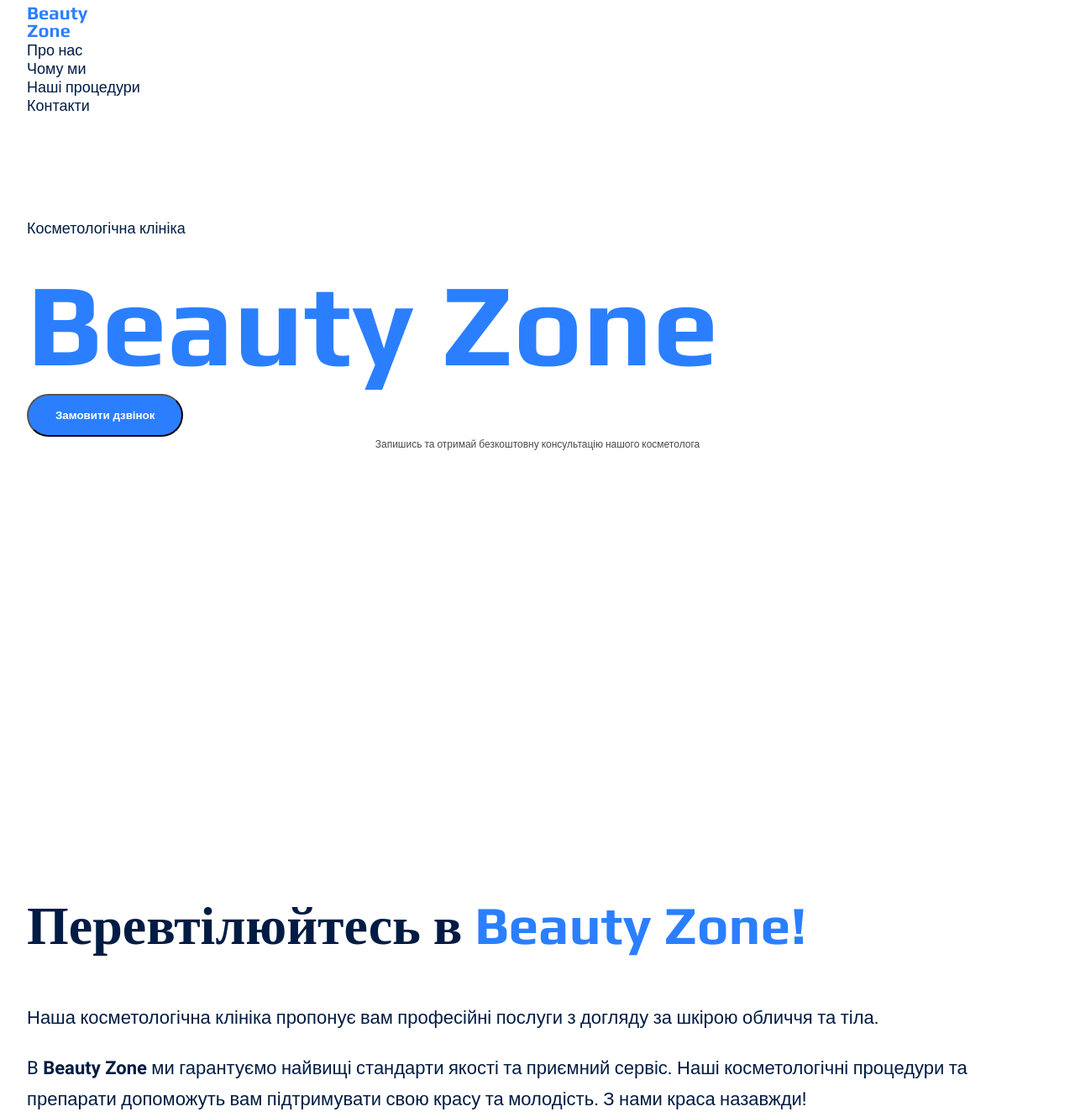
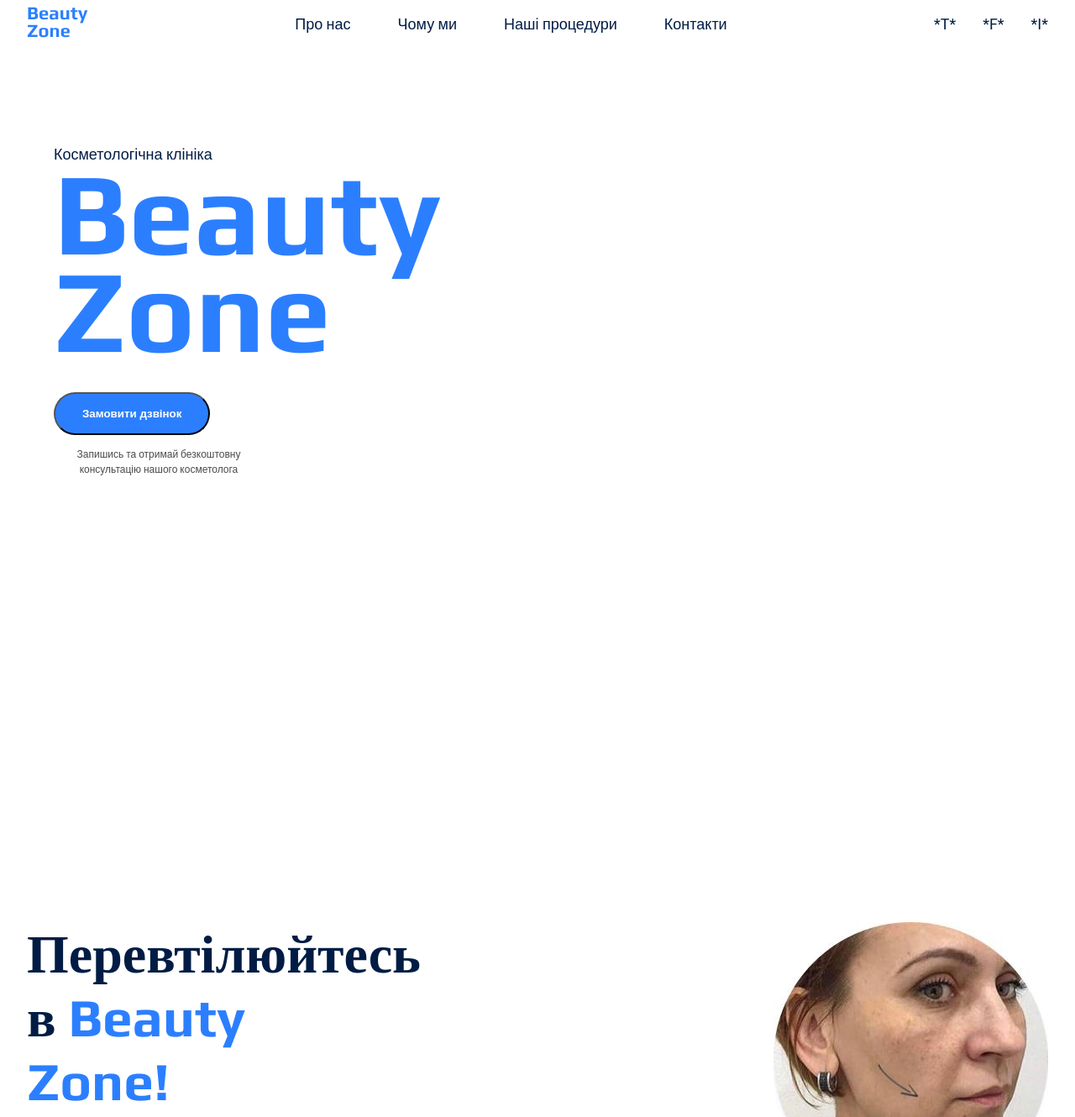
Before and after one commit to maxyyris/genius-homework-2, a plain HTML site: page index.html in a window 1280 px wide. Shown: the top 1330 px of the page at 84% size. Drawn offline with Linux system fonts and the light colour scheme.

Commit message:
update index.html and style.css
Work with css flexbox

```diff
--- a/css/style.css
+++ b/css/style.css
@@ -52,6 +52,7 @@ h5,
 h6,
 p {
   margin-top: 0;
+  margin-bottom: 0;
 }
 
 ul {
@@ -72,7 +73,6 @@ address {
 
 .navigation-link:hover {
   color: var(--color-brand);
-  font-weight: 700;
 }
 
 .footer-link {
@@ -83,7 +83,6 @@ address {
 
 .footer-link:hover {
   color: var(--color-brand);
-  font-weight: 700;
 }
 
 /* BUTTONS */
@@ -94,6 +93,7 @@ address {
   border-radius: 32px;
   cursor: pointer;
   padding: 16px 32px;
+  margin-bottom: 14px;
 }
 
 .button:hover {
@@ -101,9 +101,43 @@ address {
   color: var(--color-brand);
 }
 
+/* HEADER */
+.header-container {
+  display: flex;
+  align-items: center;
+  gap: 40px;
+}
+
+.header-nav {
+  display: flex;
+  align-items: center;
+  flex-grow: 1;
+  gap: 40px;
+}
+
+.header-menu {
+  display: flex;
+  gap: 56px;
+  flex-grow: 1;
+  justify-content: center;
+}
+
+.header-social {
+  display: flex;
+  gap: 32px;
+}
+
 /* HERO SECTION */
 .hero-section {
   padding: 124px 0 514px 0;
+}
+
+.hero-container {
+  display: flex;
+  flex-direction: column;
+  align-items: start;
+  margin-left: 32px;
+  max-width: 400px;
 }
 
 .hero-tittle {
@@ -111,9 +145,9 @@ address {
   font-family: 'Play', sans-serif;
   font-size: 140px;
   font-weight: 700;
-  line-height: 1.2;
+  line-height: 0.83;
   text-transform: capitalize;
-  margin-bottom: 0;
+  margin-bottom: 40px;
 }
 
 .hero-text-information {
@@ -121,6 +155,8 @@ address {
   text-align: center;
   font-size: 12px;
   line-height: 1.5;
+  margin-bottom: 16px;
+  max-width: 250px;
 }
 
 /* ABOUT SECTION */
@@ -128,14 +164,21 @@ address {
   padding: 0 0 88px 0;
 }
 
+.about-container {
+  display: flex;
+  justify-content: space-between;
+}
+
+.section-content {
+  max-width: 710px;
+  gap: 40px;
+}
+
 .section-tittle {
   font-family: Play;
   font-size: 64px;
   font-weight: 700;
-}
-
-.section-tittle.tittle-margin {
-  margin-bottom: 0 0 48px 0;
+  text-align: center;
 }
 
 .section-tittle .accent {
@@ -146,9 +189,17 @@ address {
   text-transform: capitalize;
 }
 
+.about-tittle-accent {
+  text-align: start;
+  max-width: 442px;
+  margin-bottom: 40px;
+}
+
 .about-text {
   font-size: 22px;
   line-height: 1.7;
+  max-width: 666px;
+  margin-bottom: 40px;
 }
 
 .about-text .accent {
@@ -161,10 +212,21 @@ address {
   padding: 88px 0 48px 0;
 }
 
+.tittle-margin {
+  margin-bottom: 48px;
+}
+
+.advantages-list {
+  display: flex;
+  justify-content: center;
+  gap: 56px;
+}
+
 .advantages-text {
   color: #000;
   text-align: center;
   line-height: 1.3;
+  width: 252px;
 }
 
 /* PROCEDURES SECTION */
@@ -177,6 +239,16 @@ address {
   text-align: center;
   font-size: 22px;
   line-height: 1.1;
+}
+
+.procedures-list {
+  display: flex;
+  gap: 16px;
+  flex-wrap: wrap;
+}
+
+.procedures-item {
+  flex-basis: calc((100% - 40px) / 3);
 }
 
 /* CONTACTS SECTION */
--- a/index.html
+++ b/index.html
@@ -8,18 +8,21 @@
   </head>
   <body>
     <header class="header-section">
+      <!-- NAVIGATION -->
       <div class="container">
-        <!-- NAVIGATION -->
-        <nav>
+        <div class="header-container">
+          <nav class="header-nav">
             <a href="/"
               ><img src="./images/logo.svg" alt="Логотип салону краси"
             /></a>
-          <ul>
+            <ul class="header-menu">
               <li>
                 <a class="navigation-link" href="#about-section">Про нас</a>
               </li>
               <li>
-              <a class="navigation-link" href="#advantages-section">Чому ми</a>
+                <a class="navigation-link" href="#advantages-section"
+                  >Чому ми</a
+                >
               </li>
               <li>
                 <a class="navigation-link" href="#procedures-section"
@@ -32,17 +35,19 @@
             </ul>
           </nav>
           <!-- SOCIAL -->
-        <ul>
-          <li></li>
-          <li></li>
-          <li></li>
+          <ul class="header-social">
+            <li>*T*</li>
+            <li>*F*</li>
+            <li>*I*</li>
           </ul>
+        </div>
       </div>
     </header>
     <main>
       <!-- HERO SECTION -->
       <section class="hero-section">
         <div class="container">
+          <div class="hero-container">
             <p>Косметологічна клініка</p>
             <h1 class="hero-tittle" lang="en">beauty zone</h1>
             <button class="button" type="submit">Замовити дзвінок</button>
@@ -50,11 +55,14 @@
               Запишись та отримай безкоштовну консультацію нашого косметолога
             </p>
           </div>
+        </div>
       </section>
       <!-- ABOUT SECTION -->
       <section class="about-section" id="about-section">
         <div class="container">
-          <h2 class="section-tittle">
+          <div class="about-container">
+            <div class="about-content">
+              <h2 class="section-tittle about-tittle-accent">
                 Перевтілюйтесь в
                 <span class="accent capitalize">beauty zone!</span>
               </h2>
@@ -64,18 +72,24 @@
               </p>
               <p class="about-text">
                 B <span class="accent">beauty zone</span> ми гарантуємо найвищі
-            стандарти якості та приємний сервіс. Наші косметологічні процедури
-            та препарати допоможуть вам підтримувати свою красу та молодість. З
-            нами краса назавжди!
+                стандарти якості та приємний сервіс. Наші косметологічні
+                процедури та препарати допоможуть вам підтримувати свою красу та
+                молодість. <br />
+                З нами краса назавжди!
               </p>
+            </div>
             <ul>
               <li>
                 <img src="./images/woman-before.jpg" alt="Жінка до процедури" />
               </li>
               <li>
-              <img src="./images/women-after.jpg" alt="Жінка після процедури" />
+                <img
+                  src="./images/women-after.jpg"
+                  alt="Жінка після процедури"
+                />
               </li>
             </ul>
+          </div>
         </div>
       </section>
       <!-- ADVANTAGES SECTION -->
@@ -84,7 +98,7 @@
           <h2 class="section-tittle tittle-margin">
             Чому люди <span class="accent">обирають нас</span>
           </h2>
-          <ul>
+          <ul class="advantages-list">
             <li class="advantages-text">
               Всі наші косметологи мають вищу медичну освіту та стаж роботи від
               5 років
@@ -101,23 +115,23 @@
         </div>
       </section>
       <!-- PROCEDURES SECTION -->
-      <section class="procedures-section tittle-margin" id="procedures-section">
+      <section class="procedures-section" id="procedures-section">
         <div class="container">
-          <h2 class="section-tittle">
+          <h2 class="section-tittle tittle-margin">
             Наші <span class="accent">процедури</span>
           </h2>
-          <ul>
-            <li>
+          <ul class="procedures-list">
+            <li class="procedures-item">
               <article>
                 <p class="procedures-tittle">Маски для обличчя</p>
               </article>
             </li>
-            <li>
+            <li class="procedures-item">
               <article>
                 <p class="procedures-tittle">Ін'єкції для обличчя</p>
               </article>
             </li>
-            <li>
+            <li class="procedures-item">
               <article>
                 <p class="procedures-tittle">Очищення обличчя</p>
               </article>
```
Lines whose indentation alone changed are shown as unchanged.
